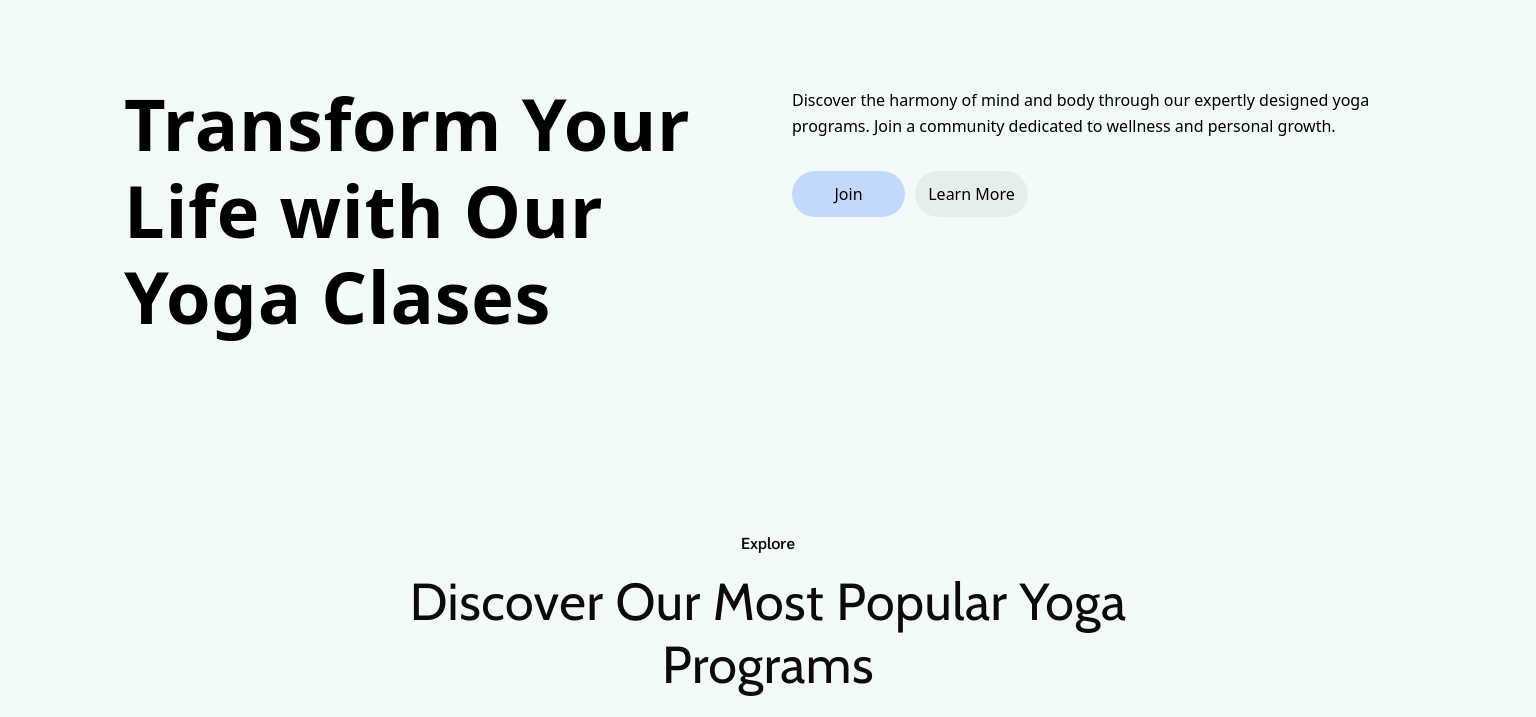
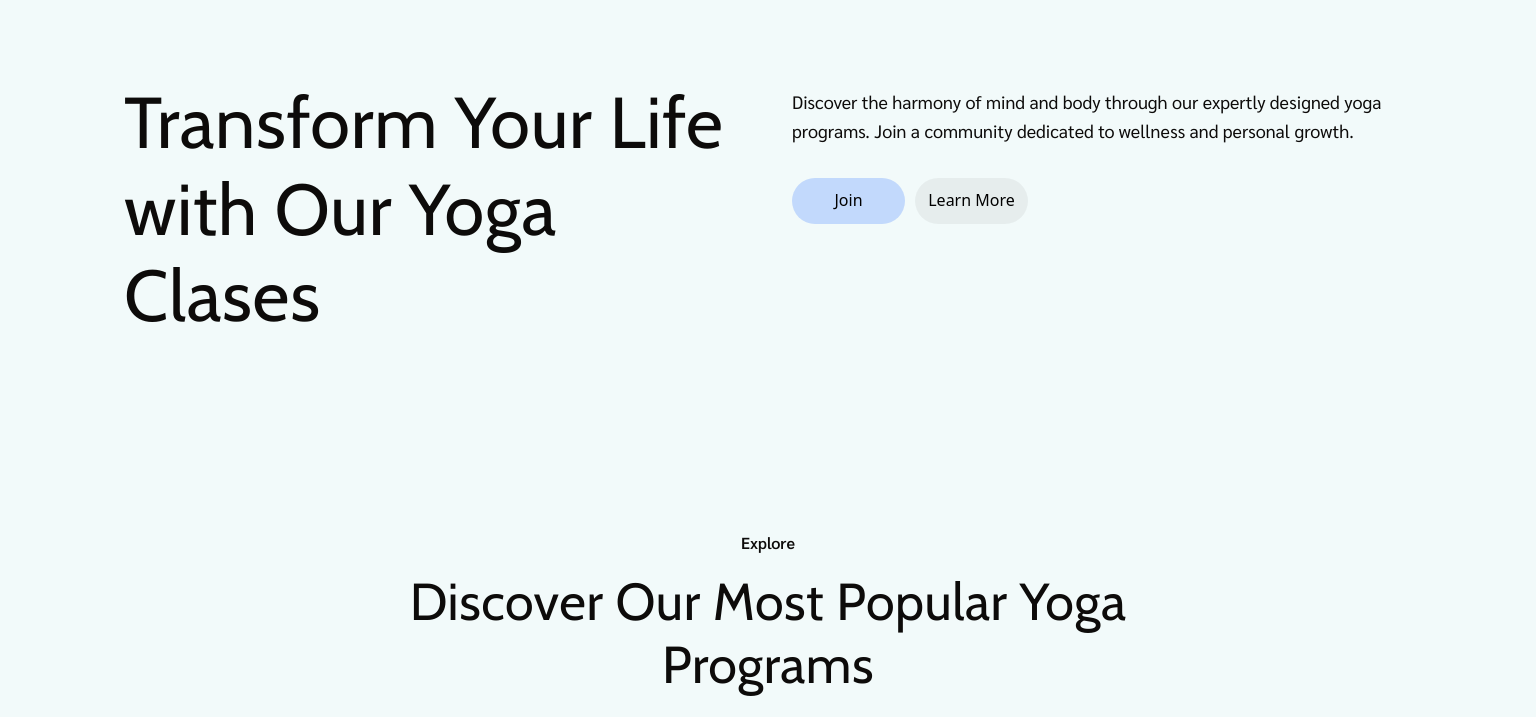
Before and after one commit to fedorivrv/quantum-bananas, a website built with Vite: page src/index.html in a window 1536 px wide. Shown: the part 698-1415 px from the top of the page. Built offline with nearby package versions, Linux system fonts and the light colour scheme.

Commit message:
fix-footer and transform-life

```diff
--- a/src/css/footer.css
+++ b/src/css/footer.css
@@ -50,7 +50,7 @@
 
 @media (min-width: 1336px) {
   .footer-wrapper {
-    max-width: 1240px;
+    max-width: 1312px;
     padding: 48px;
   }
 }
@@ -221,7 +221,7 @@
 }
 
 @media (min-width: 1336px) {
-  .footer-link-wrap:first-child {
+  .footer-link-wrap {
     width: 165px;
   }
 }
--- a/src/css/transform-life.css
+++ b/src/css/transform-life.css
@@ -16,16 +16,21 @@
 }
 
 .main-banner-title {
-  font-size: 44px;
-  line-height: 1.2;
-  letter-spacing: 0.01em;
+  font-family: var(--second-family);
+    font-weight: 400;
+    font-size: 44px;
+    line-height: 120%;
+    letter-spacing: 0.01em;
+    color: var(--color-scheme-3-text);
   margin-bottom: 20px;
 }
 
 .main-banner-text {
-  font-size: 16px;
-  line-height: 1.6;
-  color: var(--primary-color);
+  font-family: var(--font-family);
+    font-weight: 400;
+    font-size: 16px;
+    line-height: 160%;
+    color: var(--color-scheme-3-text);
   margin-bottom: 24px;
 }
 
@@ -86,6 +91,8 @@
   }
   .main-banner-text {
     margin-bottom: 32px;
+    max-width: 641px;
+    font-size: 18px;
   }
   .main-text-button {
     align-items: flex-start;
@@ -138,5 +145,3 @@
     min-width: 113px;
   }
 }
-
-/* end section transform-life */
--- a/src/partials/transform-life.html
+++ b/src/partials/transform-life.html
@@ -2,22 +2,13 @@
 
   <div class="banner">
     <picture>
-      <source
-        srcset="/img/transform-life/yoga.webp 1x, /img/transform-life/yoga-@2x.webp 2x"
-        media="(min-width: 1336px)"
-      />
-      <source
-        srcset="/img/transform-life/yoga-tab.webp 1x, /img/transform-life/yoga-tab-@2x.webp 2x"
-        media="(min-width: 768px)"
-      />
-      <source
-        srcset="/img/transform-life/yoga-mob.webp 1x, /img/transform-life/yoga-mob-@2x.webp 2x"
-        media="(max-width: 767px)"
-      />
-      <img
-        src="/img/transform-life/yoga-mob.webp"
-        alt="yoga"
-      />
+      <source srcset="/img/transform-life/yoga.webp 1x, /img/transform-life/yoga-@2x.webp 2x"
+        media="(min-width: 1336px)" />
+      <source srcset="/img/transform-life/yoga-tab.webp 1x, /img/transform-life/yoga-tab-@2x.webp 2x"
+        media="(min-width: 768px)" />
+      <source srcset="/img/transform-life/yoga-mob.webp 1x, /img/transform-life/yoga-mob-@2x.webp 2x"
+        media="(max-width: 767px)" />
+      <img src="/img/transform-life/yoga-mob.webp" alt="yoga" />
     </picture>
   </div>
 
@@ -29,7 +20,7 @@
         dedicated to
         wellness and personal growth.
       </p>
-          <div class="main-button-list">
+
       <ul class="button-list">
         <li class="button-box">
           <a href="#pricing" class="button-join">Join</a>
@@ -37,7 +28,7 @@
         <li class="button-box"><a href="#gallery" class="button-learn">Learn More</a></li>
       </ul>
     </div>
-        </div>
+
 
   </div>
 
```
Lines whose indentation alone changed are shown as unchanged.
